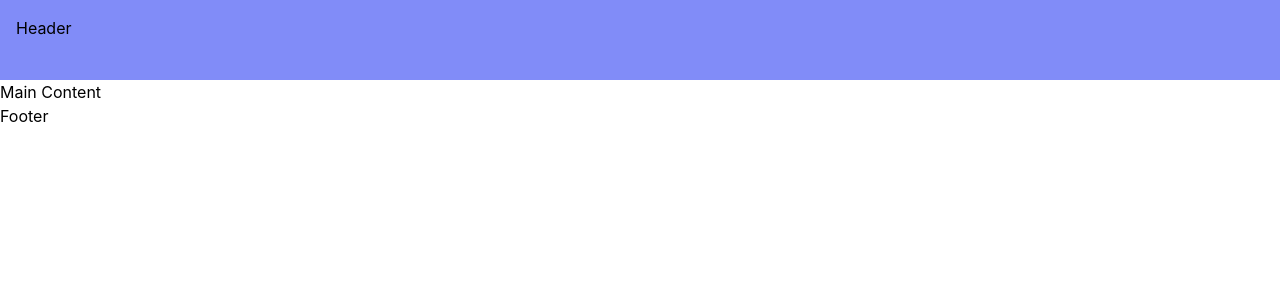
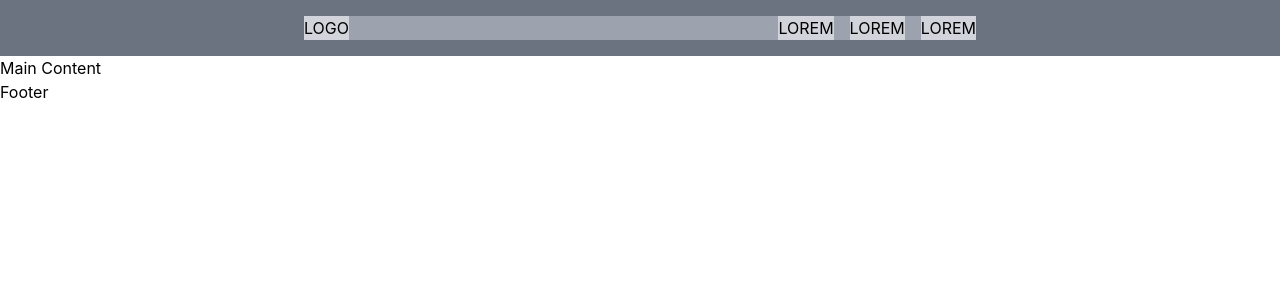
Before and after one commit to FajarMaftuhFadli/Apotheca, a Next.js app: page / in a window 1280 px wide. Shown: the top 300 px of the page. Built offline with nearby package versions, Linux system fonts and the light colour scheme.

Commit message:
feat(header): add wireframe of header

```diff
--- a/components/Header.tsx
+++ b/components/Header.tsx
@@ -1,3 +1,14 @@
 export default function Header() {
-  return <header className="h-20 w-full bg-indigo-400 p-4">Header</header>;
+  return (
+    <header className="bg-gray-500 p-4">
+      <nav className="mx-auto flex max-w-2xl justify-between bg-gray-400">
+        <h3 className="bg-gray-300">LOGO</h3>
+        <ul className="flex space-x-4">
+          <li className="bg-gray-300">LOREM</li>
+          <li className="bg-gray-300">LOREM</li>
+          <li className="bg-gray-300">LOREM</li>
+        </ul>
+      </nav>
+    </header>
+  );
 }
```
